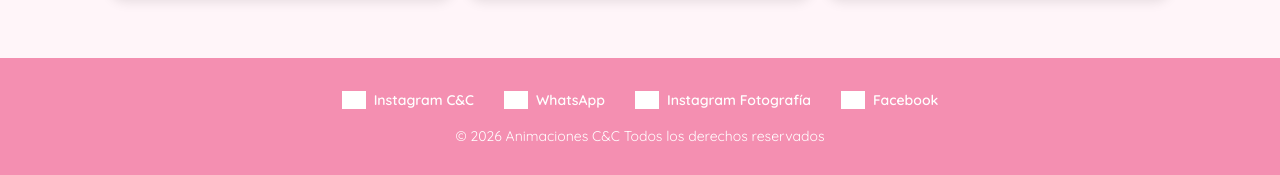
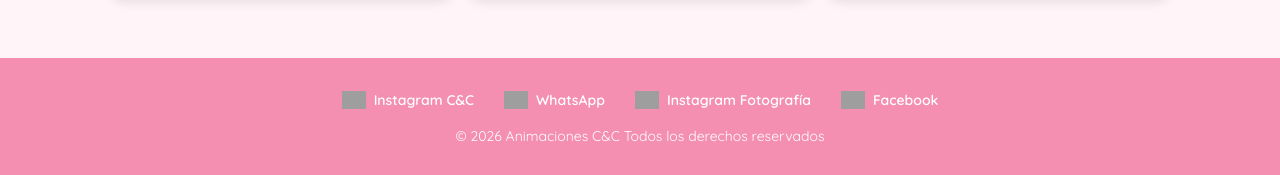
Before and after one commit to dylangig/Animaciones-C-C, a Flask app: page / in a window 1280 px wide. Shown: the part 2367-2542 px from the top of the page. Run offline with Flask 3, Linux system fonts and the light colour scheme; grey boxes are pictures that could not be loaded.

Commit message:
Fix error de tamaño y filtro blanco footer

```diff
--- a/templates/base.html
+++ b/templates/base.html
@@ -2,7 +2,7 @@
 <html>
 <head>
     <title>Animaciones C&C</title>
-    <link rel="icon" type="image/png" href="{{ url_for('static', filename='imagenes/Logo.png') }}">
+    <link rel="icon" type="image/png" href="{{ url_for('static', filename='imagenes/Logo.png') }}" sizes="32x32">
     <link href="https://fonts.googleapis.com/css2?family=Quicksand:wght@400;600;700&display=swap" rel="stylesheet">
     <style>
         * {
@@ -97,7 +97,6 @@
             height: 24px;
             border-radius: 0;
             object-fit: contain;
-            filter: brightness(0) invert(1);
         }
         .footer-redes a:hover {
             text-decoration: underline;
```
